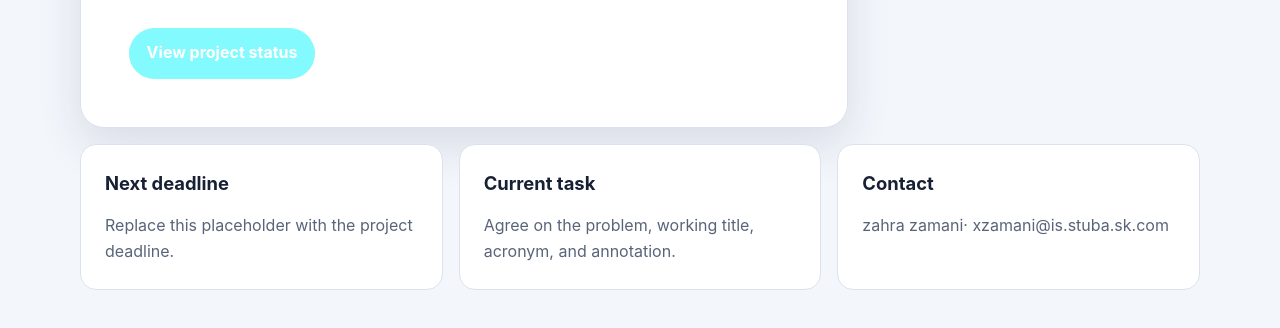
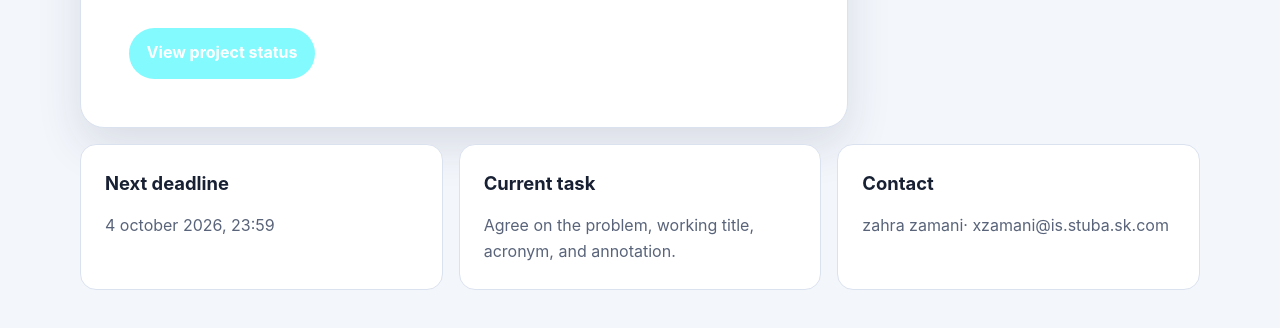
Before and after one commit to zzmii/mip-git-exercises, a plain HTML site: page index.html in a window 1280 px wide. Shown: the part 280-608 px from the top of the page. Drawn offline with Linux system fonts and the light colour scheme.

Commit message:
Add project focus deadline

```diff
--- a/index.html
+++ b/index.html
@@ -20,7 +20,7 @@
       <section class="card-grid" id="project" aria-label="Project status">
         <article class="card">
           <h2>Next deadline</h2>
-          <p>Replace this placeholder with the project deadline.</p>
+          <p>4 october 2026, 23:59</p>
         </article>
 
         <article class="card">
```
